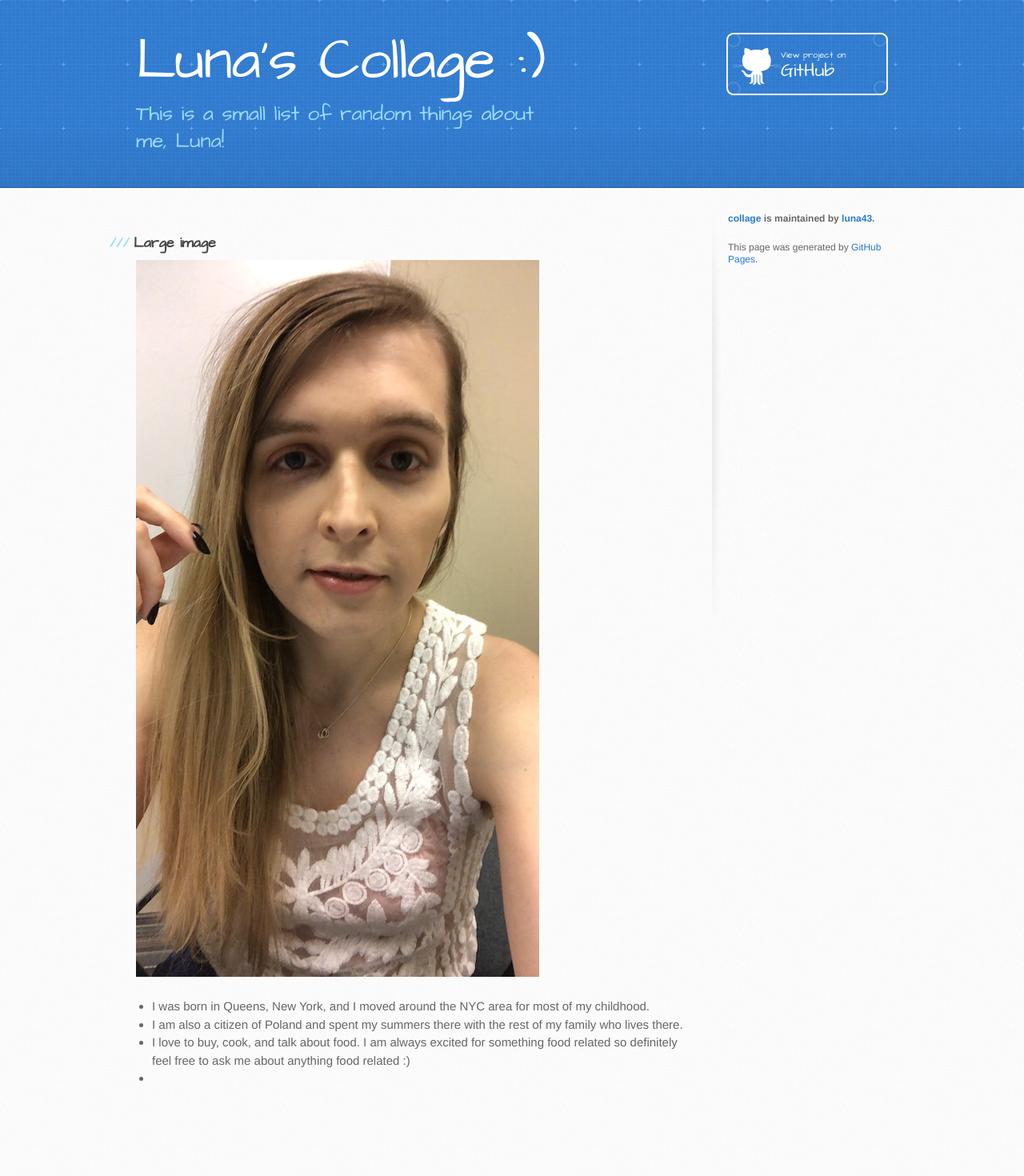
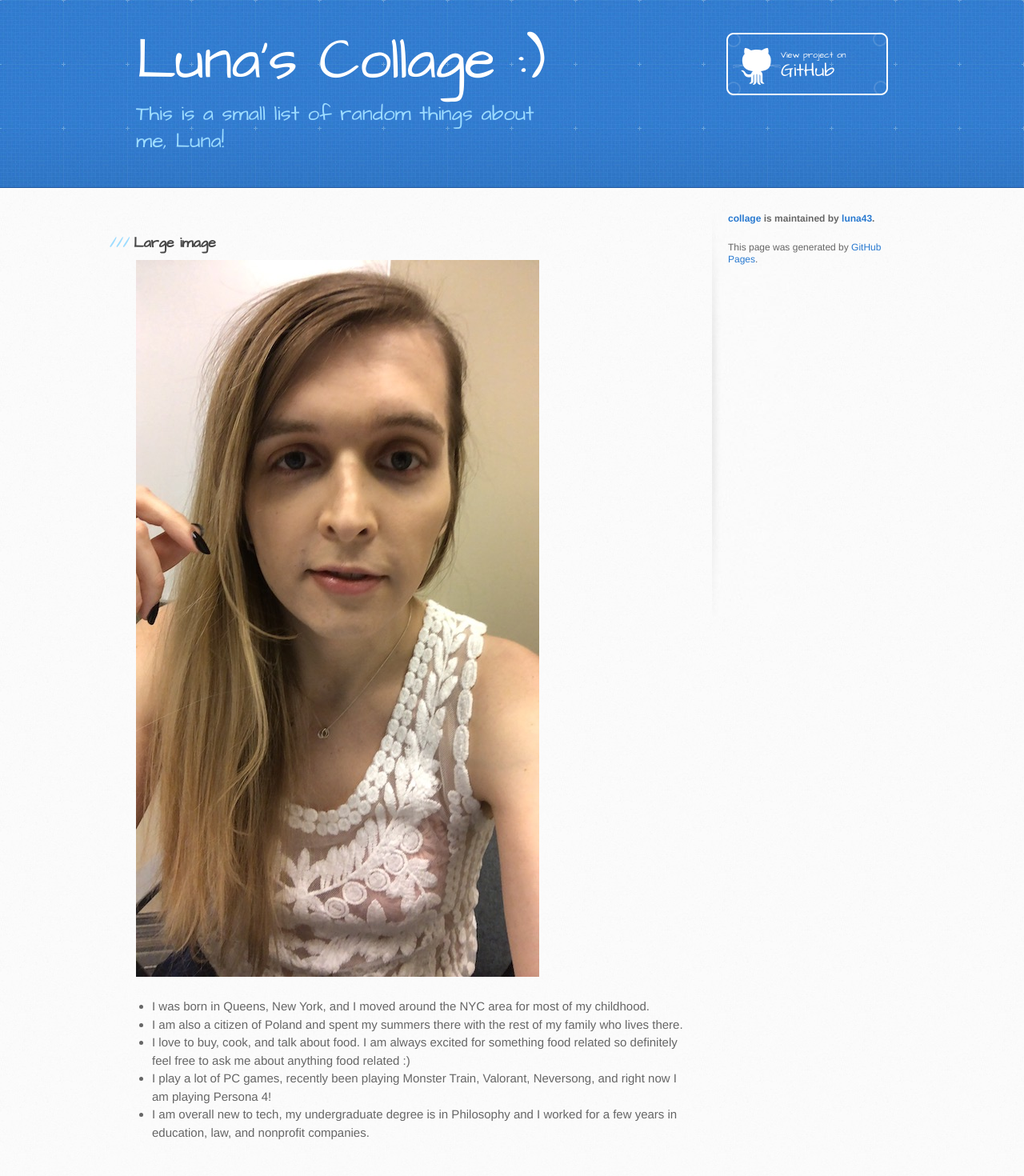
Before and after one commit to luna43/collage, a Jekyll site: the page built from index.md, in a window 1280 px wide. Shown: the whole page at 80% size. Built offline with Jekyll 4.4.1, drawn with Linux system fonts in a browser that asks for light colours; our own code applies the rules of GitHub Pages for plain Markdown files; before the commit the page ends 1402 px from its top, so only the background shows below that.

Commit message:
Update index.md

```diff
--- a/index.md
+++ b/index.md
@@ -8,4 +8,5 @@
 *   I was born in Queens, New York, and I moved around the NYC area for most of my childhood.
 *   I am also a citizen of Poland and spent my summers there with the rest of my family who lives there.
 *   I love to buy, cook, and talk about food. I am always excited for something food related so definitely feel free to ask me about anything food related :)
-*
+*   I play a lot of PC games, recently been playing Monster Train, Valorant, Neversong, and right now I am playing Persona 4!
+*   I am overall new to tech, my undergraduate degree is in Philosophy and I worked for a few years in education, law, and nonprofit companies.
```
